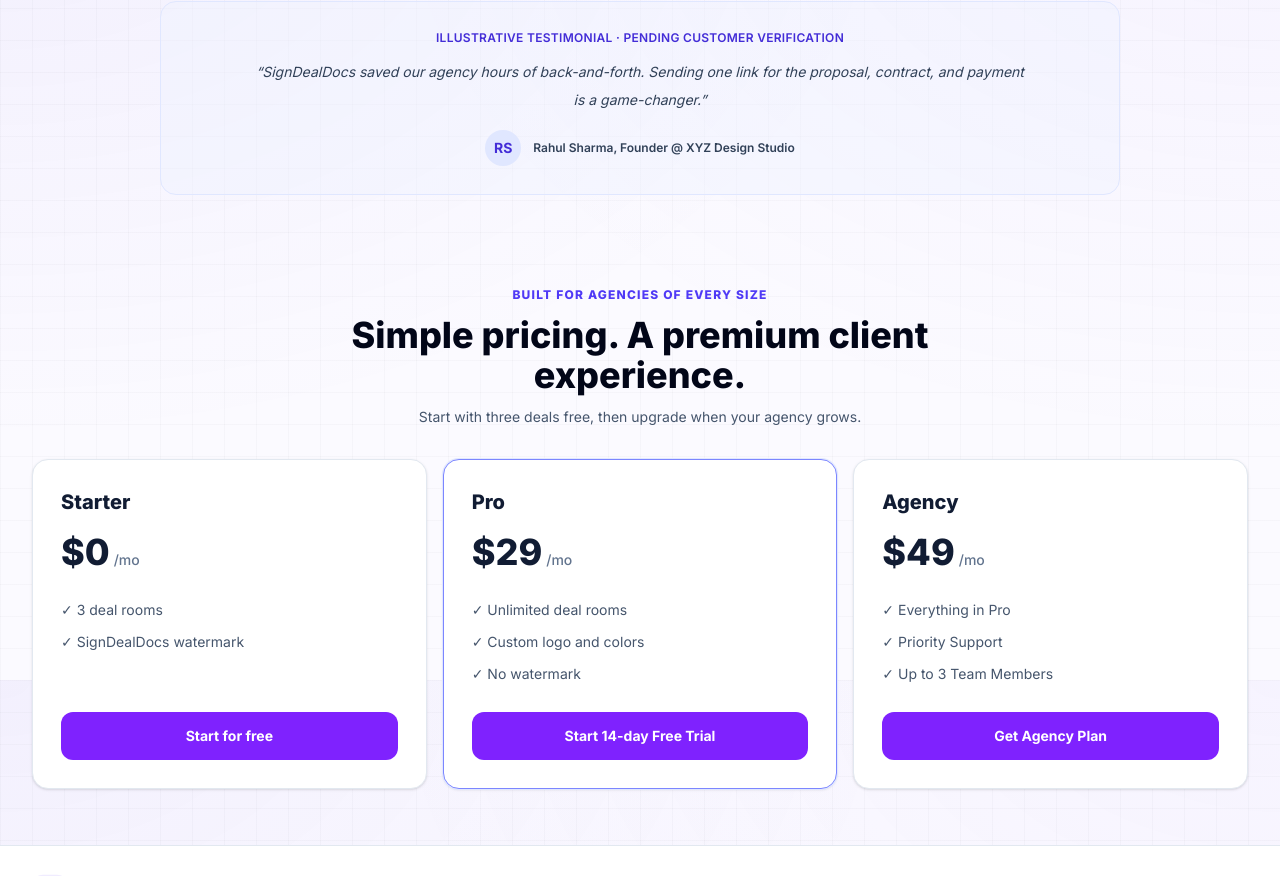
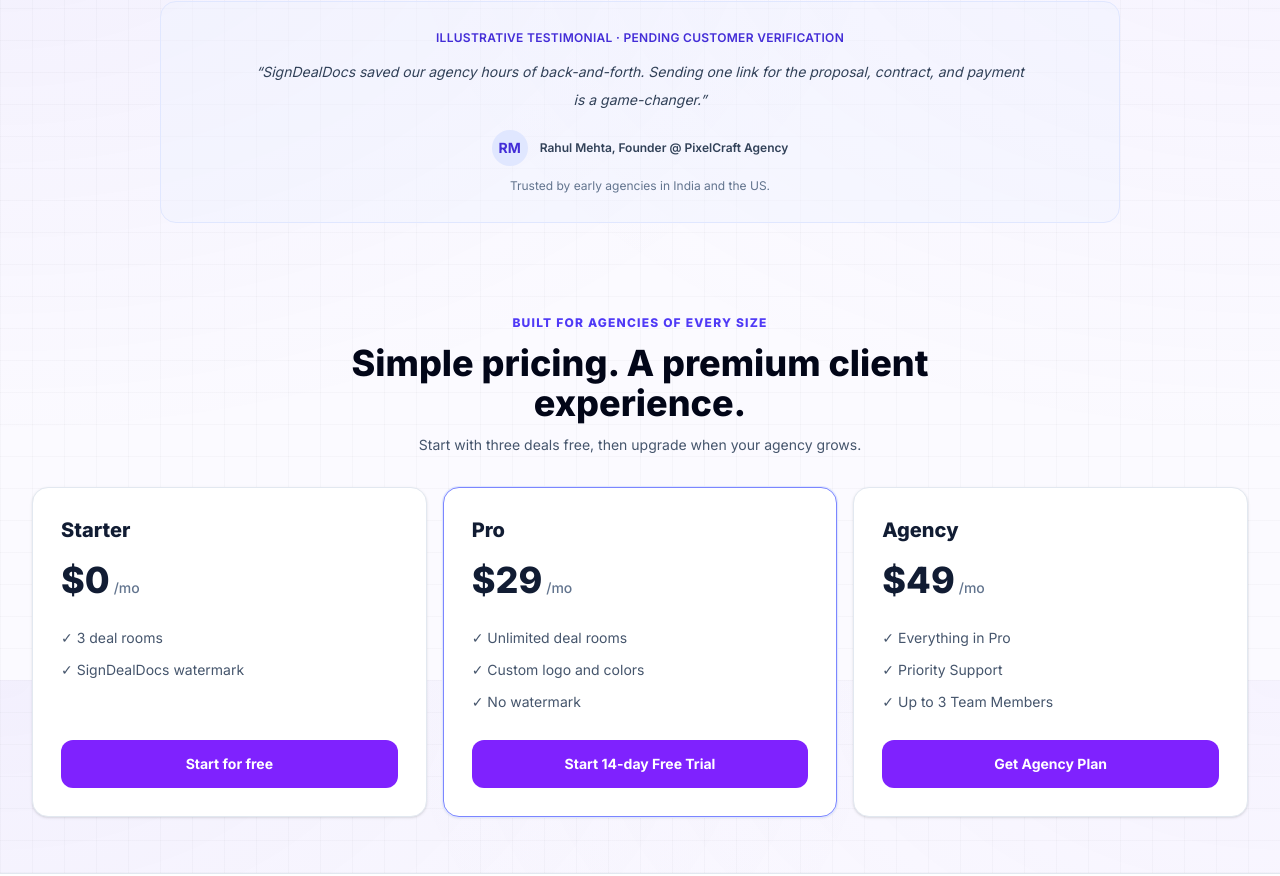
Before and after one commit to Abhay-Sharma14/signdealdocs, a Next.js app: page / in a window 1280 px wide. Shown: the part 1720-2596 px from the top of the page. Built offline with nearby package versions, Linux system fonts and the light colour scheme; no server answers.

Commit message:
fix: refine illustrative testimonial attribution and landing copy (#22)

```diff
--- a/components/home-page.tsx
+++ b/components/home-page.tsx
@@ -132,7 +132,8 @@ export default function HomePage() {
           <div className="rounded-2xl border border-indigo-100 bg-indigo-50/40 px-6 py-7 text-center sm:px-10">
             <p className="text-xs font-semibold uppercase tracking-wide text-indigo-700">Illustrative testimonial · Pending customer verification</p>
             <blockquote className="mx-auto mt-3 max-w-3xl text-sm italic leading-7 text-slate-700">“SignDealDocs saved our agency hours of back-and-forth. Sending one link for the proposal, contract, and payment is a game-changer.”</blockquote>
-            <div className="mt-4 flex items-center justify-center gap-3"><span aria-hidden="true" className="flex h-9 w-9 items-center justify-center rounded-full bg-indigo-100 text-sm font-bold text-indigo-700">RS</span><span className="text-xs font-semibold text-slate-700">Rahul Sharma, Founder @ XYZ Design Studio</span></div>
+            <div className="mt-4 flex items-center justify-center gap-3"><span aria-hidden="true" className="flex h-9 w-9 items-center justify-center rounded-full bg-indigo-100 text-sm font-bold text-indigo-700">RM</span><span className="text-xs font-semibold text-slate-700">Rahul Mehta, Founder @ PixelCraft Agency</span></div>
+            <p className="mt-3 text-xs text-slate-500">Trusted by early agencies in India and the US.</p>
           </div>
         </section>
         <section id="pricing" className="mx-auto max-w-7xl px-4 py-14 sm:px-6 lg:px-8"><div className="mx-auto max-w-2xl text-center"><p className="text-xs font-extrabold uppercase tracking-widest text-indigo-600">{t("pricingTag")}</p><h2 className="mt-3 text-3xl font-extrabold text-slate-950 sm:text-4xl">{t("pricingHeading")}</h2><p className="mt-3 text-sm text-slate-600">{t("pricingDesc")}</p></div><div className="mt-8 grid gap-4 md:grid-cols-3">{[{name:t("starter"),id:"starter",price:"$0",features:[t("threeDeals"),t("watermark")]},{name:t("pro"),id:"pro",price:"$29",features:[t("unlimited"),t("customBrand"),t("noWatermark")]},{name:t("agency"),id:"agency",price:"$49",features:[t("everythingPro"),"Priority Support","Up to 3 Team Members"]}].map(plan=><article key={plan.name} className={`flex flex-col rounded-2xl border bg-white p-7 shadow-sm ${plan.id==="pro"?"border-indigo-400 ring-1 ring-indigo-100":"border-slate-200"}`}><h3 className="text-xl font-extrabold">{plan.name}</h3><IndiaPricing plan={plan.id as "starter"|"pro"|"agency"} monthlyLabel={t("monthly")}/><ul className="my-7 flex-1 space-y-3">{plan.features.map(feature=><li key={feature} className="text-sm text-slate-600">✓ {feature}</li>)}</ul><PricingCheckoutButton plan={plan.id as "starter"|"pro"|"agency"}/></article>)}</div></section>
```
